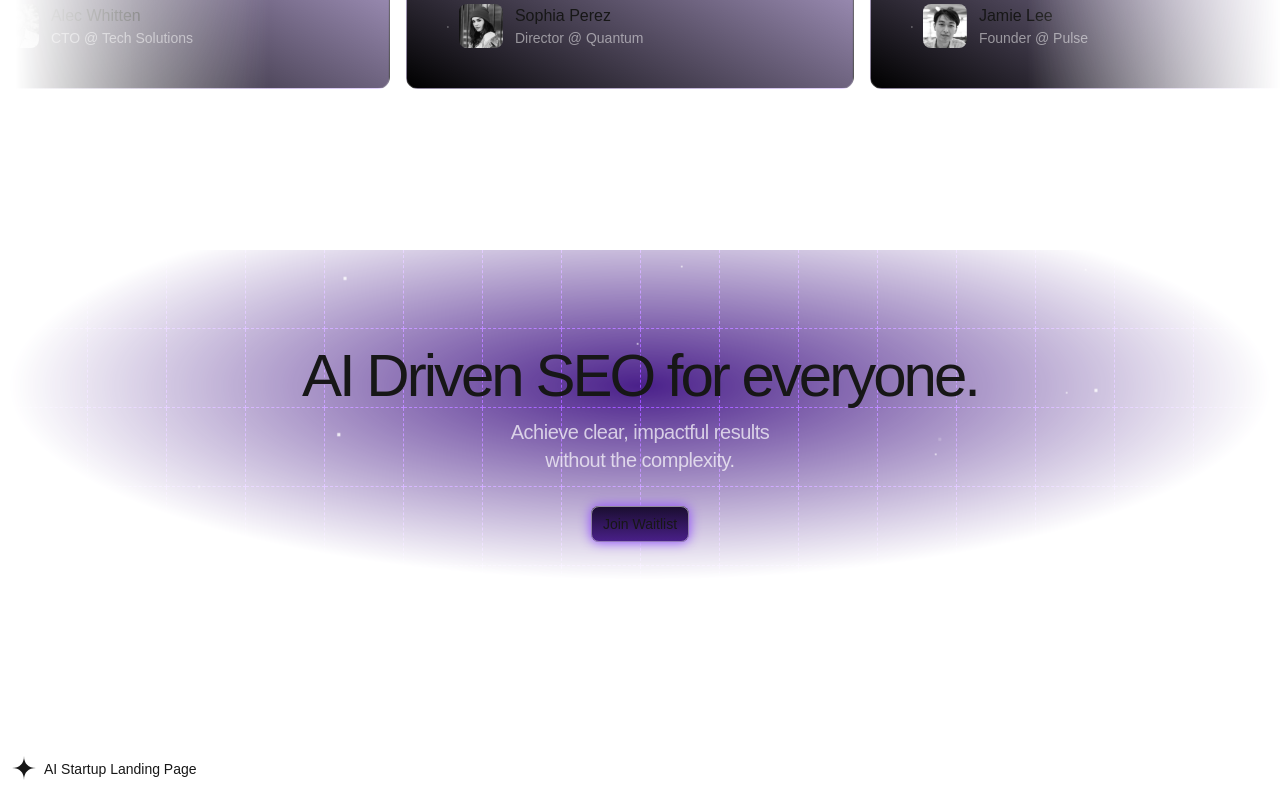
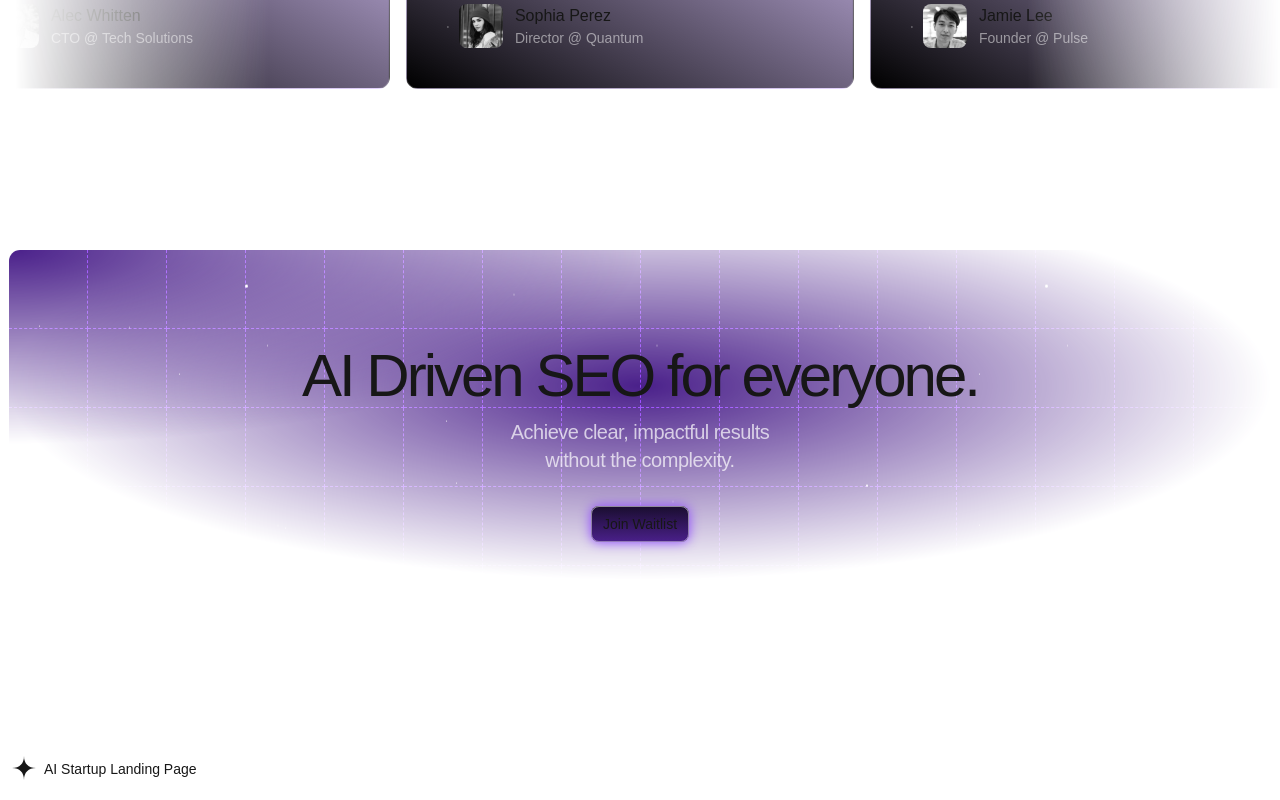
Before and after one commit to KC1064/AI-Saas-Landing-Page, a Next.js app: page / in a window 1280 px wide. Shown: the part 2678-3478 px from the top of the page. Built offline with nearby package versions, Linux system fonts and the light colour scheme.

Commit message:
Working on animations in CalltoAction section

```diff
--- a/sections/CallToAction.tsx
+++ b/sections/CallToAction.tsx
@@ -1,22 +1,71 @@
+"use client"
 import Button from "./Button";
 import starbg from "@/assets/stars.png"
 import gridLines from "@/assets/grid-lines.png"
+import { motion, useMotionTemplate, useMotionValue, useScroll, useTransform } from "motion/react"
+import { RefObject, useEffect, useRef } from "react";
+
+const useRelativeMousePosition = (to: RefObject<HTMLElement>) => {
+  const mouseX = useMotionValue(0);
+  const mouseY = useMotionValue(0);
+
+  const updateMousePosition = (event: MouseEvent) => {
+    if (!to.current) return;
+    const rect = to.current.getBoundingClientRect();
+    mouseX.set(event.x - rect.left);
+    mouseY.set(event.y - rect.top);
+  };
+
+  useEffect(() => {
+    window.addEventListener('mousemove', updateMousePosition);
+
+    return () => {
+      window.removeEventListener('mousemove', updateMousePosition);
+    }
+  })
+
+  return [mouseX, mouseY]
+}
 
 export const CallToAction = () => {
-  return <section className="py-20 md:py-24 px-2">
+  const sectionRef = useRef<HTMLElement>(null);
+  const borderDivRef = useRef<HTMLDivElement>(null)
+  const { scrollYProgress } = useScroll({
+    target: sectionRef,
+    offset: ['start end', 'end start']
+  });
+
+  const [mouseX, mouseY] = useRelativeMousePosition(borderDivRef);
+
+  const maskImage = useMotionTemplate`radial-gradient(50% 50% at ${mouseX}px ${mouseY}px, black,transparent)`
+  const backgroundPositionY = useTransform(scrollYProgress, [0, 1], [-300, 300])
+  return <section ref={sectionRef} className="py-20 md:py-24 px-2">
     <div className="container">
-      <div className="border border-white/15 py-24 rounded-xl overflow-hidden relative" style={{
-        backgroundImage: `url(${starbg.src})`,
-        backgroundSize: "cover",
-      }}>
-        <div className="absolute inset-0 bg-[rgb(74,32,138)] bg-blend-overlay [mask-image:radial-gradient(50%_50%_at_50%_35%,black,transparent)] -z-10 " style={{
-          backgroundImage:`url(${gridLines.src})`
+      <motion.div
+        animate={{ backgroundPositionX: starbg.width }}
+        transition={{
+          duration: 20,
+          repeat: Infinity,
+          ease: "linear"
+        }}
+        className="border border-white/15 py-24 rounded-xl overflow-hidden relative group" style={{
+          backgroundImage: `url(${starbg.src})`,
+          backgroundPositionY
+        }}>
+        <div className="absolute inset-0 bg-[rgb(74,32,138)] bg-blend-overlay [mask-image:radial-gradient(50%_50%_at_50%_35%,black,transparent)]  -z-10 group-hover:opacity-100 transition duration-700" style={{
+          backgroundImage: `url(${gridLines.src})`
         }}></div>
+        <motion.div className="absolute inset-0 bg-[rgb(74,32,138)] bg-blend-overlay  -z-10 group-hover:opacity-0 transition duration-700" style={{
+          backgroundImage: `url(${gridLines.src})`,
+          maskImage
+        }}></motion.div>
         <h1 className="text-5xl md:text-6xl mx-auto tracking-tighter text-center font-medium">AI Driven SEO for everyone.</h1>
         <p className="text-center text-lg md:text-xl max-w-xs mx-auto text-white/70 px-4 mt-3 tracking-tight">Achieve clear, impactful results without the complexity.</p>
         <div className="flex justify-center mt-8"><Button />
         </div>
-      </div>
+      </motion.div>
     </div>
   </section>;
 };
+
+// 40
```
